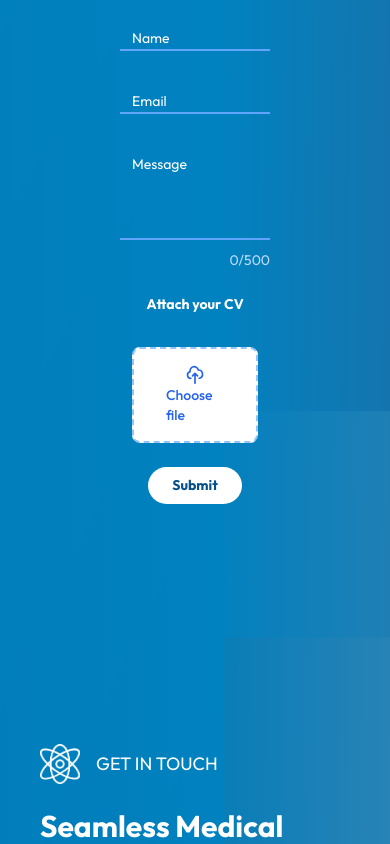
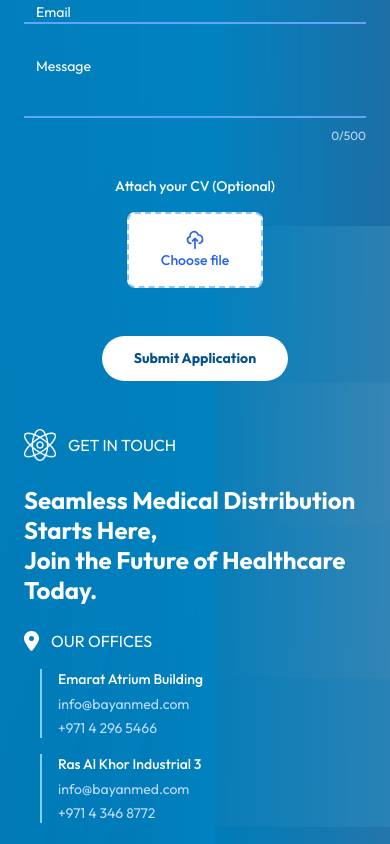
Before and after one commit to bass3fas/bayan-website, a Next.js app: page / in a window 390 px wide. Shown: the part 2720-3564 px from the top of the page. Built offline with nearby package versions, Linux system fonts and the light colour scheme; no server answers; the database is empty.

Commit message:
careers to contact, contact adjusted

```diff
--- a/components/Contact.tsx
+++ b/components/Contact.tsx
@@ -38,7 +38,6 @@ export default function Contact() {
     e.preventDefault();
     setStatus(null);
 
-    // Check if there's an unuploaded file
     if (hasUnuploadedFile) {
       setStatus({
         message: "Please upload the selected file before submitting the form.",
@@ -47,7 +46,6 @@ export default function Contact() {
       return;
     }
 
-    // Check if file is currently uploading
     if (isFileUploading) {
       setStatus({
         message: "Please wait for the file upload to complete before submitting.",
@@ -79,7 +77,7 @@ export default function Contact() {
 
   return (
     <div
-      className="flex flex-col md:flex-row h-auto"
+      className="flex flex-col md:flex-row min-h-screen"
       id="contact"
       style={{
         backgroundImage: "url('/assets/images/contact-bayan.png')",
@@ -87,21 +85,37 @@ export default function Contact() {
         backgroundPosition: "center",
       }}
     >
-      {/* Left Side */}
-      <div className="w-full md:w-1/2 flex flex-col justify-center mt-20 p-10 md:p-20">
+      {/* Left Side - Form */}
+      <div className="w-full md:w-1/2 flex flex-col justify-center p-6 md:p-8 lg:p-12">
+        {/* Join Our Team Header */}
+        <div className="text-center mb-6">
+          <h1 className="text-3xl md:text-4xl font-bold text-white mb-2">
+            Join Our Team
+          </h1>
+          <p className="text-blue-200 text-lg">
+            Start your career journey with us
+          </p>
+        </div>
+
         {status ? (
           status.type === "success" ? (
-            <div className="text-center p-20">
-              <p className="text-2xl mb-4 text-green-300">{status.message}</p>
+            <div className="text-center py-8">
+              <div className="bg-green-500/20 border border-green-400 rounded-lg p-6">
+                <p className="text-xl text-green-300">{status.message}</p>
+              </div>
             </div>
           ) : (
-            <p className={`text-center mt-10 text-red-500`}>{status.message}</p>
+            <div className="text-center py-4">
+              <p className="text-red-400 bg-red-500/20 border border-red-400 rounded-lg p-4">
+                {status.message}
+              </p>
+            </div>
           )
         ) : (
-          <form onSubmit={handleSubmit} className="space-y-6 p-20 mb-20">
+          <form onSubmit={handleSubmit} className="space-y-4 max-w-md mx-auto w-full">
             {/* Form Fields */}
             {["name", "email"].map((field) => (
-              <div key={field} className="relative mb-6">
+              <div key={field} className="relative mb-4">
                 <input
                   type={field === "email" ? "email" : "text"}
                   id={field}
@@ -109,12 +123,12 @@ export default function Contact() {
                   value={formData[field as keyof typeof formData]}
                   onChange={handleChange}
                   placeholder=" "
-                  className="peer w-full px-3 py-2 border-b-2 border-blue-400 bg-transparent text-white focus:outline-none focus:ring-0 focus:border-white placeholder-transparent"
+                  className="peer w-full px-3 py-2 border-b-2 border-blue-400 bg-transparent text-white focus:outline-none focus:ring-0 focus:border-white placeholder-transparent text-sm"
                   required
                 />
                 <label
                   htmlFor={field}
-                  className="absolute left-3 top-2 text-blue-400 text-l transition-all duration-300 transform -translate-y-3 scale-75 origin-left peer-placeholder-shown:translate-y-2 peer-placeholder-shown:scale-100 peer-placeholder-shown:text-white peer-focus:-translate-y-3 peer-focus:scale-75 peer-focus:text-blue-400"
+                  className="absolute left-3 top-2 text-blue-400 text-sm transition-all duration-300 transform -translate-y-3 scale-75 origin-left peer-placeholder-shown:translate-y-2 peer-placeholder-shown:scale-100 peer-placeholder-shown:text-white peer-focus:-translate-y-3 peer-focus:scale-75 peer-focus:text-blue-400"
                 >
                   {field.charAt(0).toUpperCase() + field.slice(1)}
                 </label>
@@ -122,32 +136,32 @@ export default function Contact() {
             ))}
 
             {/* Message Field */}
-            <div className="relative mb-6">
+            <div className="relative mb-4">
               <textarea
                 id="message"
                 name="message"
                 value={formData.message}
                 onChange={handleChange}
                 placeholder=" "
-                className="peer w-full px-3 py-2 border-b-2 border-blue-400 bg-transparent text-white focus:outline-none focus:ring-0 focus:border-white placeholder-transparent resize-none"
-                rows={4}
+                className="peer w-full px-3 py-2 border-b-2 border-blue-400 bg-transparent text-white focus:outline-none focus:ring-0 focus:border-white placeholder-transparent resize-none text-sm"
+                rows={3}
                 maxLength={500}
                 required
               />
               <label
                 htmlFor="message"
-                className="absolute left-3 top-2 text-blue-400 text-l transition-all duration-300 transform -translate-y-3 scale-75 origin-left peer-placeholder-shown:translate-y-2 peer-placeholder-shown:scale-100 peer-placeholder-shown:text-white peer-focus:-translate-y-3 peer-focus:scale-75 peer-focus:text-blue-400"
+                className="absolute left-3 top-2 text-blue-400 text-sm transition-all duration-300 transform -translate-y-3 scale-75 origin-left peer-placeholder-shown:translate-y-2 peer-placeholder-shown:scale-100 peer-placeholder-shown:text-white peer-focus:-translate-y-3 peer-focus:scale-75 peer-focus:text-blue-400"
               >
                 Message
               </label>
-              <div className="text-right text-sm text-blue-200 mt-1">
+              <div className="text-right text-xs text-blue-200 mt-1">
                 {formData.message.length}/500
               </div>
             </div>
 
             {/* Attach CV */}
-            <div className="flex flex-col items-center px-3 mb-8">
-              <h3 className="text-white font-bold mb-8">Attach your CV</h3>
+            <div className="flex flex-col items-center py-4">
+              <h3 className="text-white font-medium mb-4 text-sm">Attach your CV (Optional)</h3>
               <FileUploader
                 onFileUpload={handleFileUpload}
                 onFileStatusChange={handleFileStatusChange}
@@ -155,55 +169,54 @@ export default function Contact() {
             </div>
 
             {/* Submit Button */}
-            <div className="flex justify-center mt-6">
+            <div className="flex justify-center pt-4">
               <button
                 type="submit"
                 disabled={hasUnuploadedFile || isFileUploading}
-                className={`px-6 py-2 font-bold rounded-full focus:outline-none focus:ring-2 focus:ring-[#03508C] ${
+                className={`px-8 py-3 font-bold rounded-full focus:outline-none focus:ring-2 focus:ring-[#03508C] transition-colors ${
                   hasUnuploadedFile || isFileUploading
                     ? "bg-gray-400 text-gray-600 cursor-not-allowed"
-                    : "bg-white text-[#03508C] hover:bg-blue-400"
+                    : "bg-white text-[#03508C] hover:bg-blue-100"
                 }`}
               >
-                {isFileUploading ? "Uploading..." : "Submit"}
+                {isFileUploading ? "Uploading..." : "Submit Application"}
               </button>
             </div>
           </form>
         )}
       </div>
 
-      {/* Right Side */}
-      <div className="w-full md:w-1/2 flex flex-col justify-center items-start p-10 md:p-20 text-white">
+      {/* Right Side - Contact Info */}
+      <div className="w-full md:w-1/2 flex flex-col justify-center p-6 md:p-8 lg:p-12 text-white">
         {/* Icon and "GET IN TOUCH" */}
         <div className="flex items-center mb-6">
           <Image
             src="/assets/icons/atom.png"
             alt="Atom Icon"
-            width={40}
-            height={40}
-            className="mr-4"
+            width={32}
+            height={32}
+            className="mr-3"
           />
-          <h3 className="text-lg font-light">GET IN TOUCH</h3>
+          <h3 className="text-base font-light">GET IN TOUCH</h3>
         </div>
 
         {/* Main Heading */}
-        <h2 className="text-3xl lg:text-4xl font-bold mb-8">
+        <h2 className="text-2xl lg:text-3xl font-bold mb-6 leading-tight">
           Seamless Medical Distribution Starts Here, <br />
           Join the Future of Healthcare Today.
         </h2>
 
         {/* Location Section */}
-        <div className="mb-8">
+        <div>
           <div className="flex items-center mb-4">
-            <FontAwesomeIcon icon={faMapMarkerAlt} className="text-white text-2xl mr-4" />
-            <h4 className="text-lg font-light">OUR OFFICE</h4>
+            <FontAwesomeIcon icon={faMapMarkerAlt} className="text-white text-xl mr-3" />
+            <h4 className="text-base font-light">OUR OFFICES</h4>
           </div>
 
           {/* First Location */}
-          <div className="flex border-l-2 border-sky-300 items-start mb-6 ml-6">
-            <div className="mr-4 h-full"></div>
+          <div className="flex border-l-2 border-sky-300 items-start mb-4 ml-4 pl-4">
             <div>
-              <p>
+              <p className="font-medium mb-1">
                 <a
                   href="https://maps.app.goo.gl/kBGqbtJTVSRyxgVV6"
                   target="_blank"
@@ -213,32 +226,31 @@ export default function Contact() {
                   Emarat Atrium Building
                 </a>
               </p>
-              <p>
+              <p className="text-sm mb-1">
                 <a
                   href="mailto:info@bayanmed.com"
-                  className="text-white hover:underline"
+                  className="text-blue-200 hover:underline"
                 >
                   info@bayanmed.com
                 </a>
               </p>
-              <p>+971 4 296 5466</p>
+              <p className="text-sm text-blue-200">+971 4 296 5466</p>
             </div>
           </div>
 
           {/* Second Location */}
-          <div className="flex border-l-2 border-sky-300 items-start mb-6 ml-6">
-            <div className="mr-4 h-full"></div>
+          <div className="flex border-l-2 border-sky-300 items-start ml-4 pl-4">
             <div>
-              <p>Ras Al Khor Industrial 3</p>
-              <p>
+              <p className="font-medium mb-1">Ras Al Khor Industrial 3</p>
+              <p className="text-sm mb-1">
                 <a
                   href="mailto:info@bayanmed.com"
-                  className="text-white hover:underline"
+                  className="text-blue-200 hover:underline"
                 >
                   info@bayanmed.com
                 </a>
               </p>
-              <p>+971 4 346 8772</p>
+              <p className="text-sm text-blue-200">+971 4 346 8772</p>
             </div>
           </div>
         </div>
--- a/components/Header.tsx
+++ b/components/Header.tsx
@@ -87,7 +87,7 @@ export default function Header() {
             <Link href="/#partners" className="text-[#003F63] font-regular hover:text-[#2593D1]">Partners</Link>
           </li>
           <li>
-            <Link href="/#contact" className="text-[#003F63] font-regular hover:text-[#2593D1]">Careers</Link>
+            <Link href="/#contact" className="text-[#003F63] font-regular hover:text-[#2593D1]">Contact</Link>
           </li>
           <li>
             <Link href="/#violation-report" className="text-[#003F63] font-regular hover:text-[#2593D1]">Violation Rep.</Link>
@@ -109,7 +109,7 @@ export default function Header() {
               <Link href="#partners" onClick={closeMobileMenu} className="text-[#003F63] font-regular hover:text-[#2593D1] block py-2">Partners</Link>
             </li>
             <li className="w-full text-center py-2">
-              <Link href="#contact" onClick={closeMobileMenu} className="text-[#003F63] font-regular hover:text-[#2593D1] block py-2">Careers</Link>
+              <Link href="#contact" onClick={closeMobileMenu} className="text-[#003F63] font-regular hover:text-[#2593D1] block py-2">Contact</Link>
             </li>
             <li className="w-full text-center py-2">
               <Link href="#violation-report" onClick={closeMobileMenu} className="text-[#003F63] font-regular hover:text-[#2593D1] block py-2">Violation Report</Link>
```
